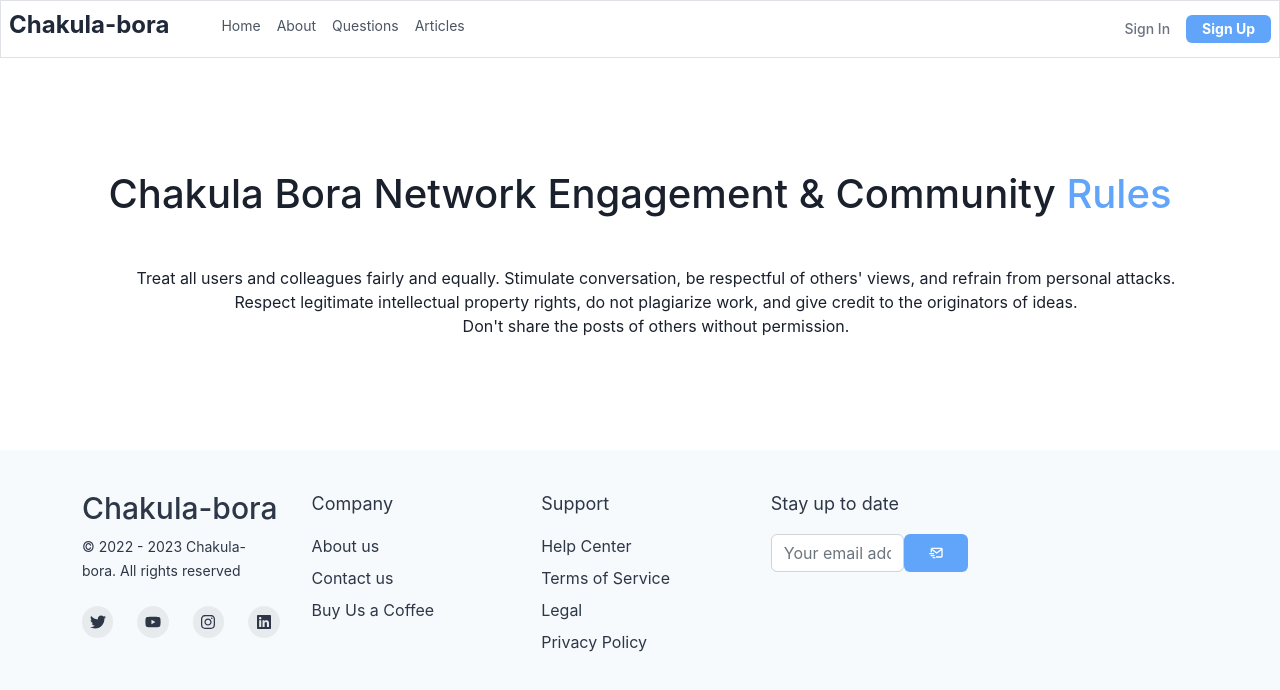
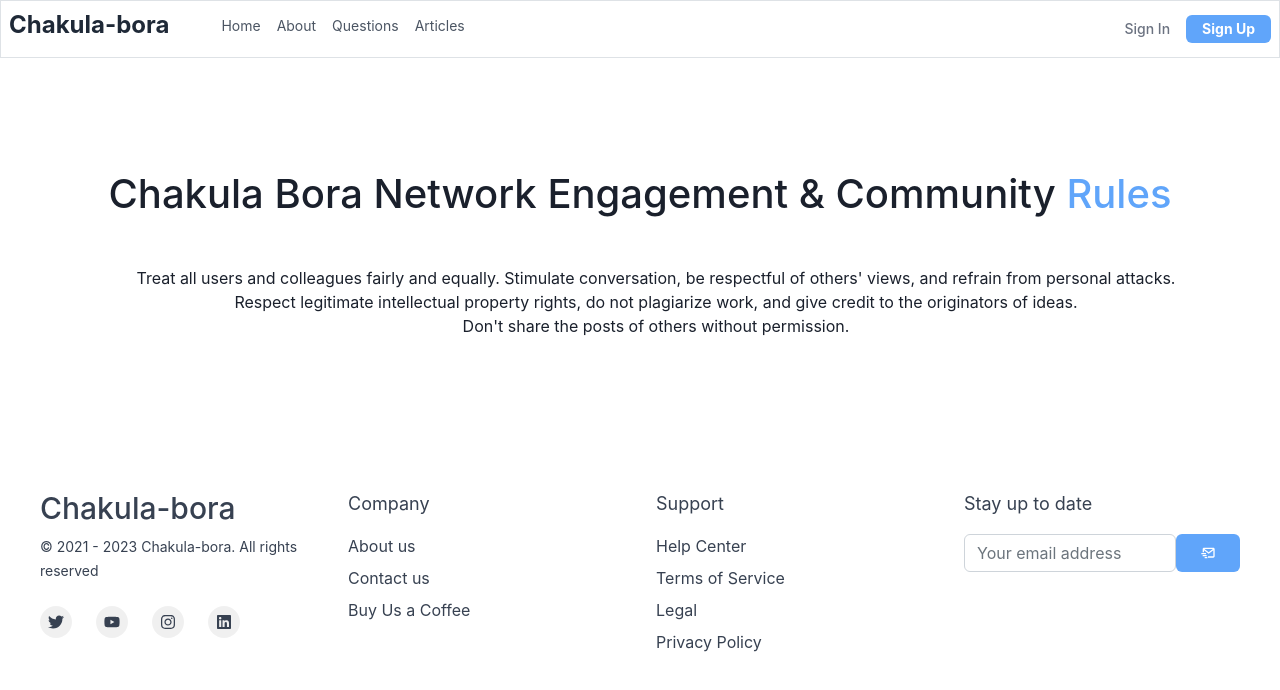
Before and after one commit to uchman005/chakulabora, a Next.js app: page /coc in a window 1280 px wide. Shown: the top 690 px of the page. Built offline with nearby package versions, Linux system fonts and the light colour scheme.

Commit message:
Modifying for SEO

```diff
--- a/src/components/Footer.tsx
+++ b/src/components/Footer.tsx
@@ -54,18 +54,18 @@ const ListHeader = ({ children }: { children: ReactNode }) => {
 };
 
 export default function Footer() {
+    const bg = useColorModeValue('gray-50', 'gray-900');
+    const text = useColorModeValue('gray-700', 'gray-200')
     return (
-        <Box
-            bg={useColorModeValue('gray.50', 'gray.900')}
-            color={useColorModeValue('gray.700', 'gray.200')}>
-            <div className='container flex max-w-6xl py-10' >
-                <div className='grid sm:grid-cols-12 md:grid-cols-5 gap-8'>
+        <div className={`bg-${bg} text-${text}`}>
+            <div className='flex py-10 px-10' >
+                <div className='grid sm:grid-cols-12 md:grid-cols-4 gap-8'>
                     <div className='space-y-6'>
-                        <Box>
+                        <div>
                             <Logo color={useColorModeValue('gray.700', 'white')} />
-                        </Box>
+                        </div>
                         <span className='text-sm'>
-                            © 2022 - {new Date().getFullYear()} Chakula-bora. All rights reserved
+                            © 2021 - {new Date().getFullYear()} Chakula-bora. All rights reserved
                         </span>
                         <div className='flex gap-4'>
                             <SocialButton label={'Twitter'} href={'#'}>
@@ -85,7 +85,6 @@ export default function Footer() {
                     <div className='flex flex-col gap-2'>
                         <ListHeader>Company</ListHeader>
                         <Link href={'/about'}>About us</Link>
-                        {/* <Link href={'#'}>Blog</Link> */}
                         <Link href={'/contact'}>Contact us</Link>
                         <Link href={'https://www.sandbox.paypal.com/donate/?hosted_button_id=ZECEL77GT3QHL'}>Buy Us a Coffee</Link>
                     </div>
@@ -112,6 +111,6 @@ export default function Footer() {
                     </div>
                 </div>
             </div>
-        </Box>
+        </div>
     );
 }
--- a/src/pages/index.tsx
+++ b/src/pages/index.tsx
@@ -3,10 +3,18 @@ import Footer from "@/components/Footer";
 import Hero from "@/components/Hero";
 import Navbar from "@/components/Navbar";
 import Testimonials from "@/components/Testimonials";
-
+import Head from "next/head";
 export default function Index(){
   return (
   <>
+  <Head>
+    <title>Chakulabora</title>
+    <meta name="keywords" content="Chakulabora, Chakula-bora, Healthy food, Organic Agriculture, Agricultural Best practices"/>
+    <meta name="description" content="Chakulabora is a community that celebrates best practices around Agriculture, with emphasis on people generated contents."/>
+    <meta name="og:title" content="Chakulabora digital platform"/>
+    <meta name="og:type" content="Web Page"/>
+    <meta name="og:description" content="Chakulabora is a community that celebrates best practices around Agriculture, with emphasis on people generated contents."/>
+  </Head>
   <Navbar />
   <Hero />
   <Features />
```
